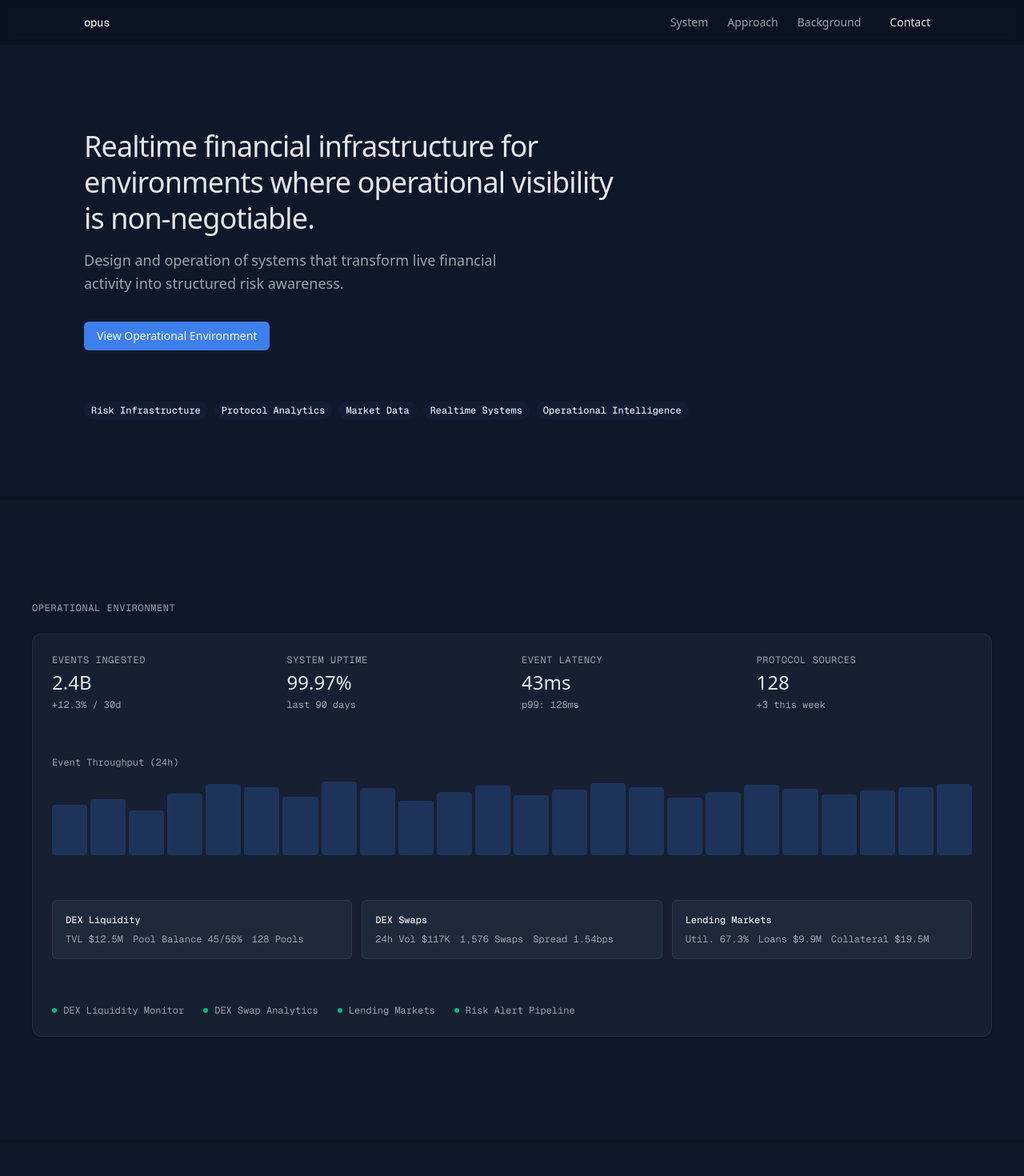
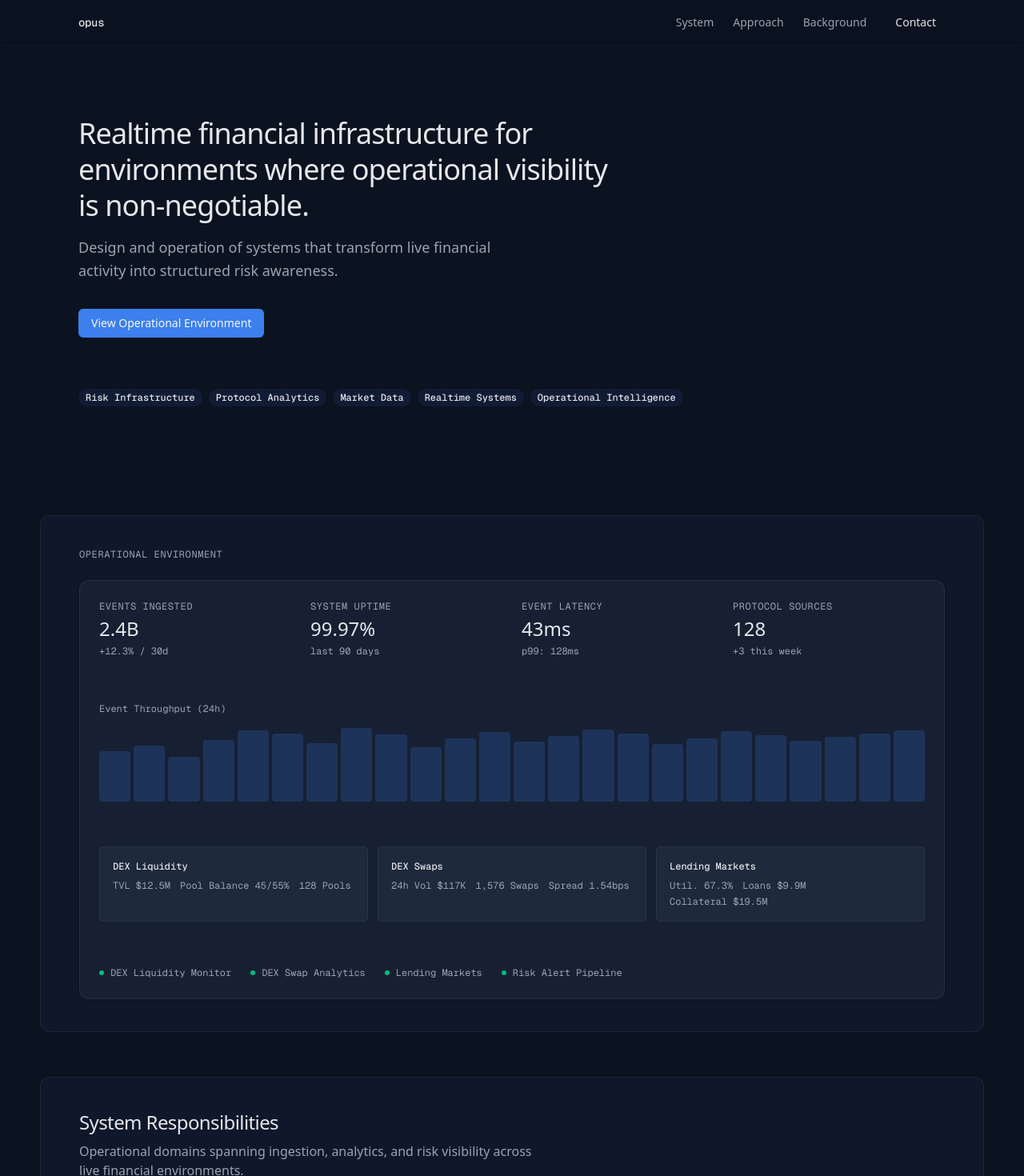
Before and after one commit to 0xNomadAnalyst/myweb, a Next.js app in the folder opus/: page / in a window 1280 px wide. Shown: the top 1470 px of the page at 80% size. Built offline with nearby package versions, Linux system fonts and the light colour scheme.

Commit message:
minor layout changes

```diff
--- a/opus/app/page.tsx
+++ b/opus/app/page.tsx
@@ -12,7 +12,7 @@ export default function Home() {
   return (
     <>
       <Header />
-      <main className="flex flex-col gap-1">
+      <main className="flex flex-col gap-14 pb-14">
         <Hero />
         <Dashboard />
         <Capabilities />
--- a/opus/components/layout/footer.tsx
+++ b/opus/components/layout/footer.tsx
@@ -2,7 +2,7 @@ import { Separator } from "@/components/ui/separator";
 
 export function Footer() {
   return (
-    <footer className="mx-auto max-w-[1150px] px-10 pb-8">
+    <footer className="mx-auto max-w-[1180px] px-6 pb-12 pt-4 md:px-12">
       <Separator className="mb-8" />
       <div className="flex items-center justify-between">
         <p className="text-xs text-muted-foreground">
--- a/opus/components/layout/header.tsx
+++ b/opus/components/layout/header.tsx
@@ -12,7 +12,7 @@ const navLinks = [
 export function Header() {
   return (
     <header className="fixed top-0 z-50 w-full border-b border-border/40 bg-background/80 backdrop-blur-sm">
-      <div className="mx-auto flex h-14 max-w-[1150px] items-center justify-between px-10">
+      <div className="mx-auto flex h-14 max-w-[1180px] items-center justify-between px-6 md:px-12">
         <Link
           href="/"
           className="font-mono text-sm font-medium tracking-tight"
--- a/opus/components/sections/dashboard.tsx
+++ b/opus/components/sections/dashboard.tsx
@@ -32,7 +32,7 @@ const dashboardViews = [
 
 export function Dashboard() {
   return (
-    <SectionShell id="system" wide>
+    <SectionShell id="system">
       <FadeIn>
         <p className="mb-6 font-mono text-xs uppercase tracking-wider text-muted-foreground">
           Operational Environment
--- a/opus/components/sections/hero.tsx
+++ b/opus/components/sections/hero.tsx
@@ -15,7 +15,7 @@ const domains = [
 
 export function Hero() {
   return (
-    <SectionShell className="pt-32 pb-16 md:pt-40 md:pb-24">
+    <SectionShell variant="hero">
       <FadeIn>
         <div className="max-w-2xl">
           <h1 className="text-3xl font-medium leading-tight tracking-tight md:text-4xl">
--- a/opus/components/shared/section-shell.tsx
+++ b/opus/components/shared/section-shell.tsx
@@ -1,24 +1,41 @@
 import { cn } from "@/lib/utils";
+
+type SectionVariant = "hero" | "plate" | "feature";
 
 interface SectionShellProps {
   children: React.ReactNode;
   id?: string;
   className?: string;
-  wide?: boolean;
+  variant?: SectionVariant;
 }
 
 export function SectionShell({
   children,
   id,
   className,
-  wide,
+  variant = "plate",
 }: SectionShellProps) {
+  if (variant === "hero") {
+    return (
+      <section id={id} className="scroll-mt-24">
+        <div
+          className={cn(
+            "mx-auto max-w-[1180px] px-6 pt-32 pb-16 md:px-12 md:pt-36 md:pb-20",
+            className,
+          )}
+        >
+          {children}
+        </div>
+      </section>
+    );
+  }
+
   return (
-    <section id={id} className="bg-surface">
+    <section id={id} className="scroll-mt-24 md:px-8">
       <div
         className={cn(
-          "mx-auto px-10 py-24 md:py-32",
-          wide ? "max-w-[1300px]" : "max-w-[1150px]",
+          "mx-auto bg-surface px-6 py-10 md:rounded-xl md:border md:border-border md:px-12 md:py-10",
+          variant === "feature" ? "max-w-[1360px]" : "max-w-[1180px]",
           className,
         )}
       >
```
